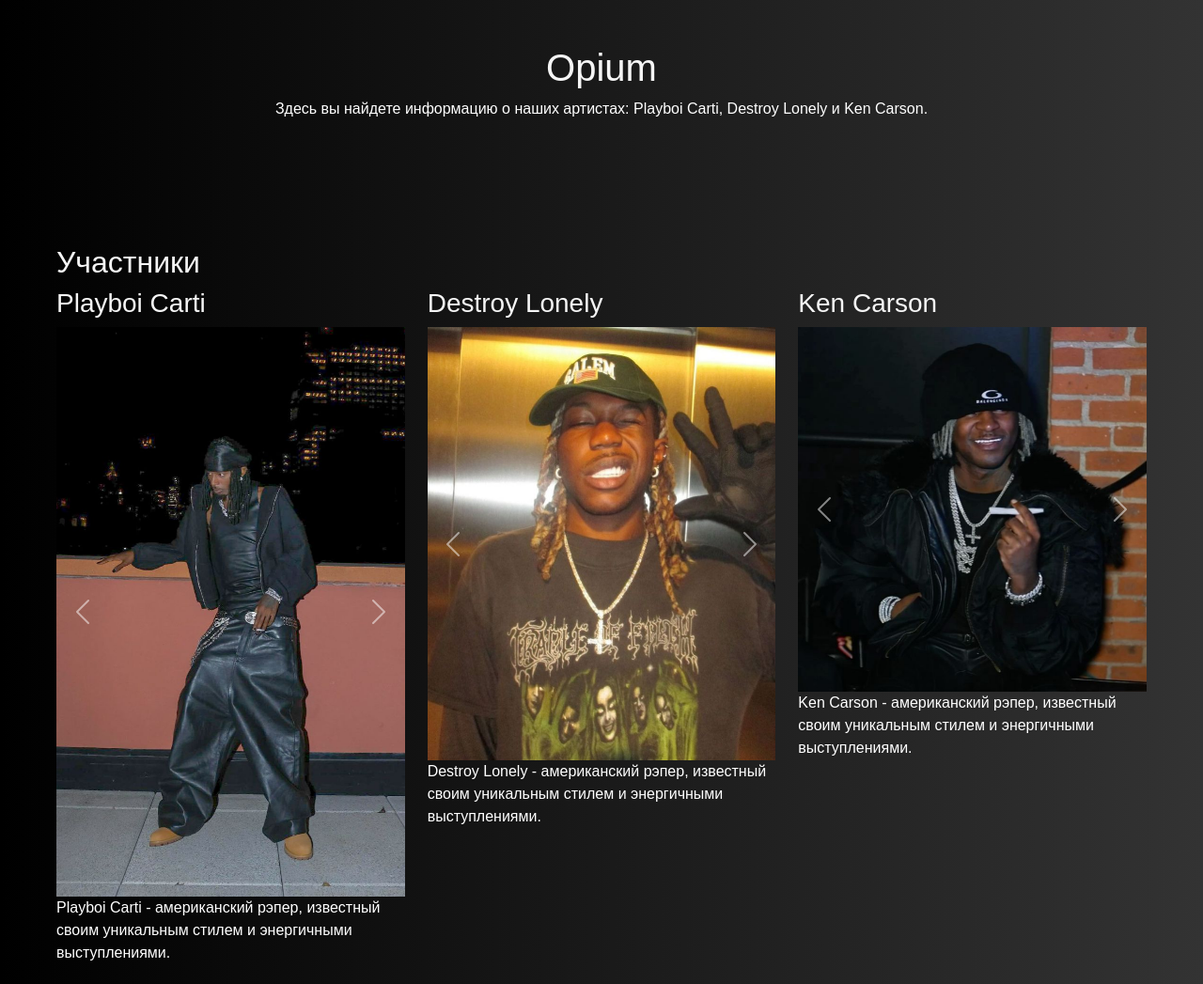
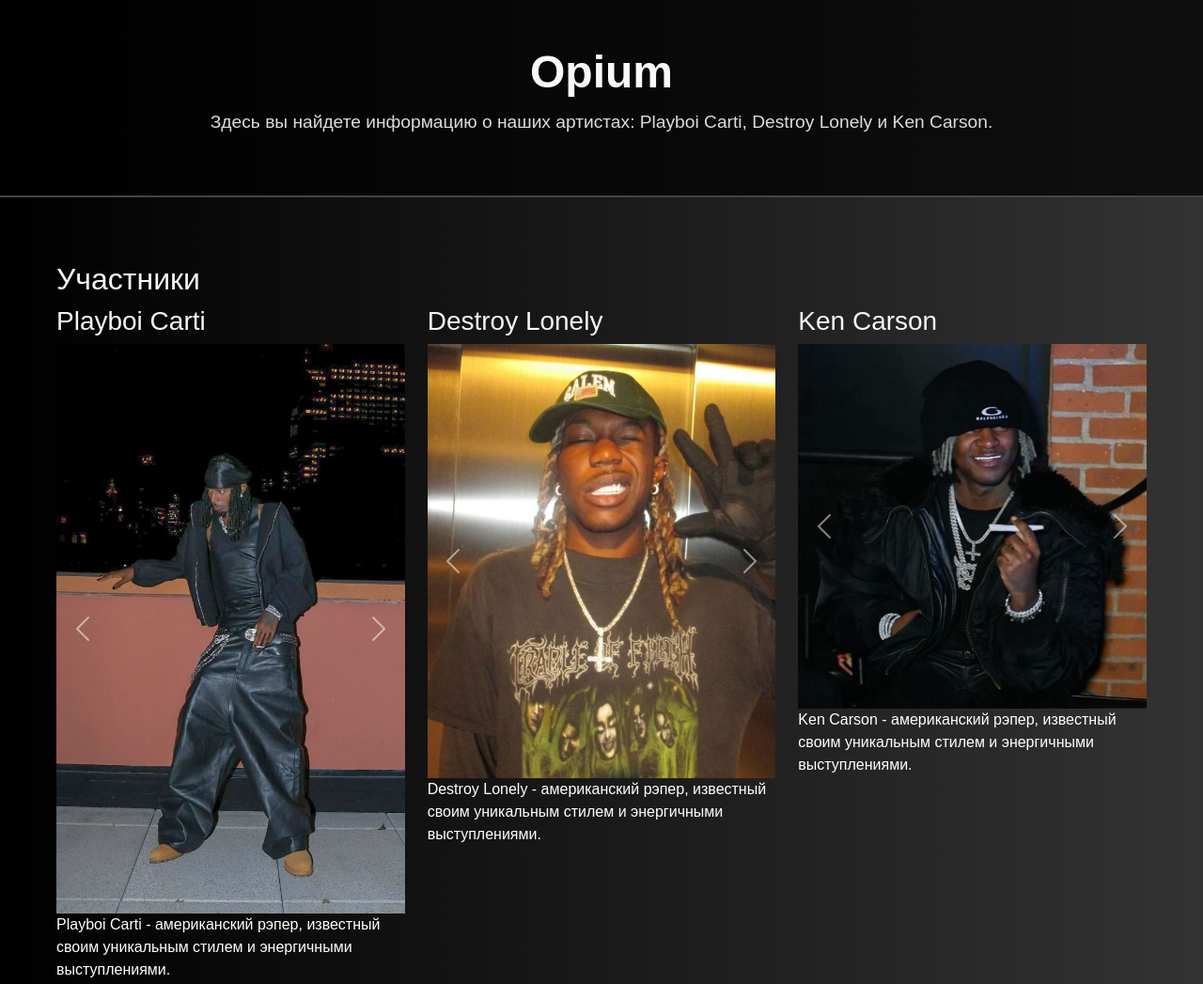
Before and after one commit to GlobenkoAndrei/bootstrap-site, a plain HTML site: page index.html in a window 1280 px wide. Shown: the top 1047 px of the page at 94% size. Drawn offline with nearby package versions, Linux system fonts and the light colour scheme; a script that the page names is missing.

Commit message:
Третий коммит

```diff
--- a/index.css
+++ b/index.css
@@ -6,8 +6,31 @@ body {
     padding: 0
 }
 
-h1, h2, h3 {
-    color: whitesmoke; /* Цвет заголовков */
+h1,
+h2,
+h3 {
+    color: whitesmoke;
+    /* Цвет заголовков */
+}
+
+
+.header-custom {
+    background: rgba(0, 0, 0, 0.7);
+    padding: 50px 0;
+    border-bottom: 2px solid #444;
+}
+
+.header-title {
+    font-size: 3em;
+    font-weight: bold;
+    margin: 0;
+    color: #f8f9fa;
+}
+
+.header-subtitle {
+    font-size: 1.2em;
+    margin-top: 10px;
+    color: #dcdcdc;
 }
 
 .container {
@@ -24,10 +47,12 @@ h1, h2, h3 {
     margin-bottom: 20px;
     transition: transform 0.2s;
 }
-.carti{
+
+.carti {
     height: 200px;
     overflow: hidden;
 }
+
 .artist-card:hover {
     transform: scale(1.05);
 }
--- a/index.html
+++ b/index.html
@@ -10,10 +10,13 @@
     <link rel="stylesheet" href="./index.css">
 </head>
 
+</head>
+
 <body>
-    <header class="text-center py-5">
-        <h1>Opium</h1>
-        <p>Здесь вы найдете информацию о наших артистах: Playboi Carti, Destroy Lonely и Ken Carson.</p>
+    <header class="text-center py-5 header-custom">
+        <h1 class="header-title">Opium</h1>
+        <p class="header-subtitle">Здесь вы найдете информацию о наших артистах: Playboi Carti, Destroy Lonely и Ken
+            Carson.</p>
     </header>
 
     <main class="container">
@@ -33,6 +36,10 @@
                             </div>
                             <div class="carousel-item">
                                 <img src="./photos/Playboi Carti Wallpaper Phone.jpeg" class="d-block w-100"
+                                    alt="Playboi Carti">
+                            </div>
+                            <div class="carousel-item">
+                                <img src="./photos/Жека.jpeg" class="d-block w-100"
                                     alt="Playboi Carti">
                             </div>
                         </div>
@@ -58,12 +65,14 @@
                                 <img src="./photos/Destroy Lonely (1).jpeg" class="d-block w-100" alt="Destroy Lonely">
                             </div>
                             <div class="carousel-item">
-                                <img src="./photos/destroy lonely.jpeg" class="d-block w-100"
-                                    alt="Destroy Lonely">
+                                <img src="./photos/destroy lonely.jpeg" class="d-block w-100" alt="Destroy Lonely">
                             </div>
                             <div class="carousel-item">
-                                <img src="./photos/808.jpeg" class="d-block w-100"
-                                    alt="Destroy Lonely">
+                                <img src="./photos/808.jpeg" class="d-block w-100" alt="Destroy Lonely">
+                            </div>
+                            <div class="carousel-item">
+                                <img src="./photos/Саня.jpeg" class="d-block w-100"
+                                    alt="Playboi Carti">
                             </div>
                         </div>
                         <button class="carousel-control-prev" type="button" data-bs-target="#carouselLonely"
@@ -94,6 +103,10 @@
                             <div class="carousel-item">
                                 <img src="./photos/Ken Carson.jpeg" class="d-block w-100" alt="Ken Carson">
                             </div>
+                            <div class="carousel-item">
+                                <img src="./photos/Я.jpeg" class="d-block w-100"
+                                    alt="Playboi Carti">
+                            </div>
                         </div>
                         <button class="carousel-control-prev" type="button" data-bs-target="#carouselCarson"
                             data-bs-slide="prev">
```
Also changed, not shown: photos/Жека.jpeg (added), photos/Саня.jpeg (added), photos/Я.jpeg (added).
